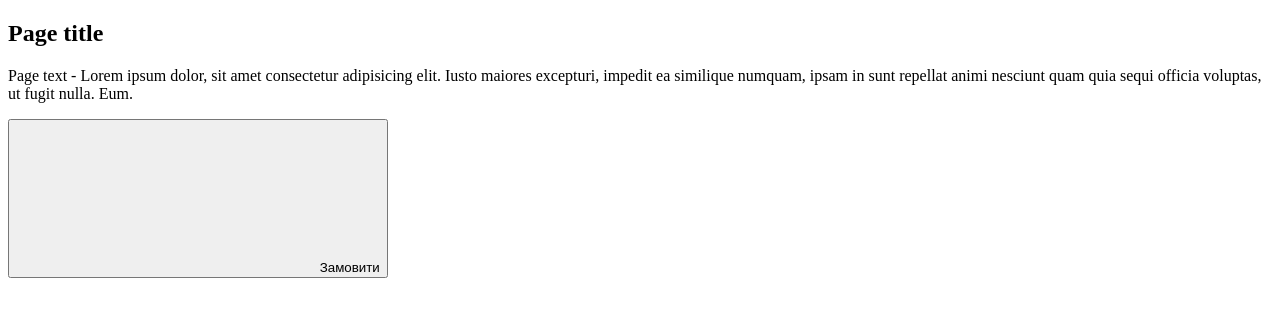
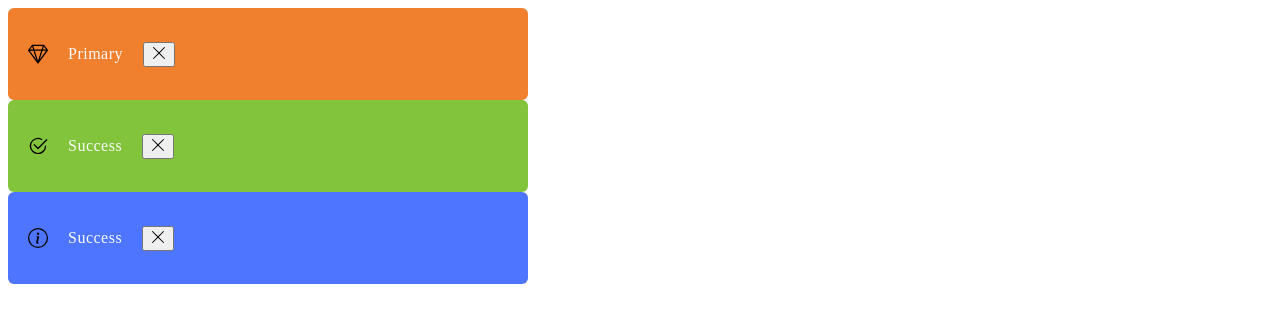
Before and after one commit to dvankevich/sass-exercises, a website built with Vite: page index.html in a window 1280 px wide. Built offline with nearby package versions, Linux system fonts and the light colour scheme.

Commit message:
lesson-9

```diff
--- a/index.html
+++ b/index.html
@@ -10,6 +10,7 @@
 </head>
 
 <body>
+  <!-- lesson-7
   <section class="section">
     <h1 class="title">Page title</h1>
     <p class="text">
@@ -22,8 +23,49 @@
   <button class="button" type="button">
     <svg class="button-icon"></svg>
     <span class="button-label">Замовити</span>
-  </button>
+  </button> -->
+  <!-- lesson-9 -->
+  <div class="notification-primary">
+    <svg class="notification-icon" width="20" height="20">
+      <use href="./src/img/icons.svg#icon-primary"></use>
+    </svg>
 
+    <p class="notification-text">Primary</p>
+
+    <button class="notification-btn" aria-label="Close-button">
+      <svg class="notification-btn-icon" width="16" height="16">
+        <use href="./src/img/icons.svg#icon-close"></use>
+      </svg>
+    </button>
+  </div>
+
+  <div class="notification-success">
+    <svg class="notification-icon" width="20" height="20">
+      <use href="./src/img/icons.svg#icon-check"></use>
+    </svg>
+
+    <p class="notification-text">Success</p>
+
+    <button class="notification-btn" aria-label="Close-button">
+      <svg class="notification-btn-icon" width="16" height="16">
+        <use href="./src/img/icons.svg#icon-close"></use>
+      </svg>
+    </button>
+  </div>
+
+  <div class="notification-info">
+    <svg class="notification-icon" width="20" height="20">
+      <use href="./src/img/icons.svg#icon-info"></use>
+    </svg>
+
+    <p class="notification-text">Success</p>
+
+    <button class="notification-btn" aria-label="Close-button">
+      <svg class="notification-btn-icon" width="16" height="16">
+        <use href="./src/img/icons.svg#icon-close"></use>
+      </svg>
+    </button>
+  </div>
 
   <script type="module" src="./src/js/main.js"></script>
 </body>
--- /dev/null
+++ b/src/scss/--examples--/lesson-9/_extend.scss
@@ -0,0 +1,100 @@
+// $primary: #f07f2e;
+// $success: #82c43c;
+// $primary: #4e75ff;
+
+// Approach 1
+// .notification {
+//   display: flex;
+//   align-items: center;
+//   gap: 20px;
+
+//   width: 480px;
+//   padding: 20px;
+
+//   font-family: Montserrat;
+//   color: #fafafb;
+//   font-size: 16px;
+//   line-height: 20px; /* 125% */
+//   letter-spacing: 0.5px;
+
+//   background-color: #92929d;
+//   border-radius: 6px;
+// }
+// .notification-primary {
+//   background-color: #f07f2e;
+// }
+
+// .notification-success {
+//   background-color: #82c43c;
+// }
+
+// .notification-info {
+//   background-color: #4e75ff;
+// }
+
+// Approach 2
+// .notification {
+//   display: flex;
+//   align-items: center;
+//   gap: 20px;
+
+//   width: 480px;
+//   padding: 20px;
+
+//   font-family: Montserrat;
+//   color: #fafafb;
+//   font-size: 16px;
+//   line-height: 20px; /* 125% */
+//   letter-spacing: 0.5px;
+
+//   background-color: #92929d;
+//   border-radius: 6px;
+// }
+// .notification-primary {
+//   @extend .notification;
+//   background-color: #f07f2e;
+// }
+
+// .notification-success {
+//   @extend .notification;
+//   background-color: #82c43c;
+// }
+
+// .notification-info {
+//   @extend .notification;
+//   background-color: #4e75ff;
+// }
+
+// Approach 3
+%notification {
+  //placeholde%
+  display: flex;
+  align-items: center;
+  gap: 20px;
+
+  width: 480px;
+  padding: 20px;
+
+  font-family: Montserrat;
+  color: #fafafb;
+  font-size: 16px;
+  line-height: 20px; /* 125% */
+  letter-spacing: 0.5px;
+
+  background-color: #92929d;
+  border-radius: 6px;
+}
+.notification-primary {
+  @extend %notification;
+  background-color: #f07f2e;
+}
+
+.notification-success {
+  @extend %notification;
+  background-color: #82c43c;
+}
+
+.notification-info {
+  @extend %notification;
+  background-color: #4e75ff;
+}
--- a/src/scss/main.scss
+++ b/src/scss/main.scss
@@ -7,4 +7,5 @@
 //@use "--examples--/lesson-6/combinators";
 // @use "--examples--/lesson-6/ampersand";
 //@use "--examples--/lesson-7/math";
-@use "--examples--/lesson-7/badge";
+// @use "--examples--/lesson-7/badge";
+@use "--examples--/lesson-9/extend";
```
Also changed, not shown: src/fonts/Montserrat-Bold.woff2 (added), src/fonts/Montserrat-Regular.woff2 (added), src/img/badges/employee-1.png (added), src/img/icons.svg (added), src/img/icons/check.svg (added), src/img/icons/close.svg (added), src/img/icons/danger.svg (added), src/img/icons/gem.svg (added), src/img/icons/github.svg (added), src/img/icons/info.svg (added), src/img/icons/warning.svg (added), src/img/logo-sass.png (added), src/img/webp/employee-1.webp (added), src/img/webp/logo-sass.webp (added).
